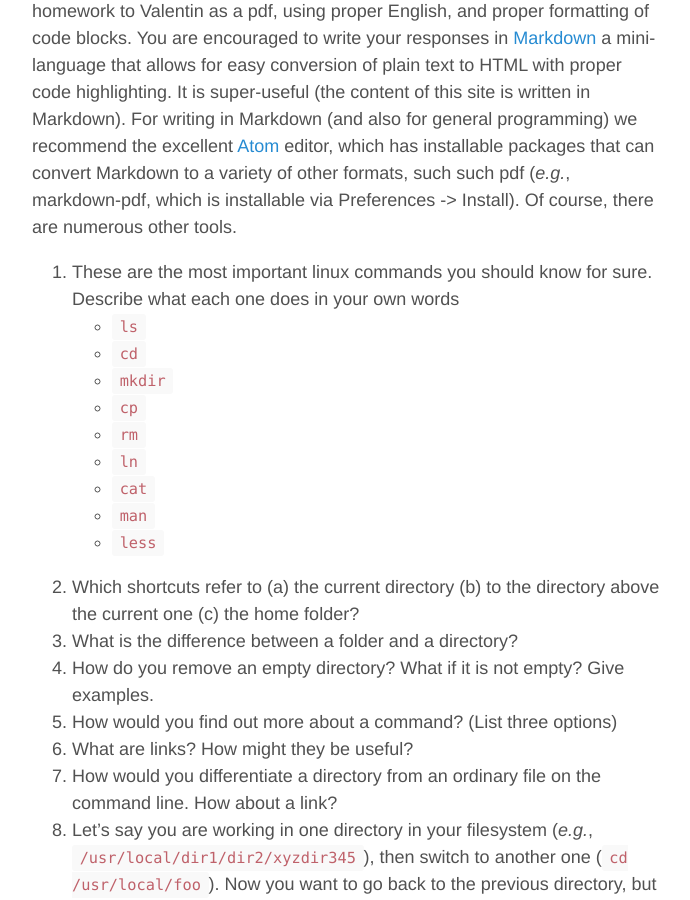
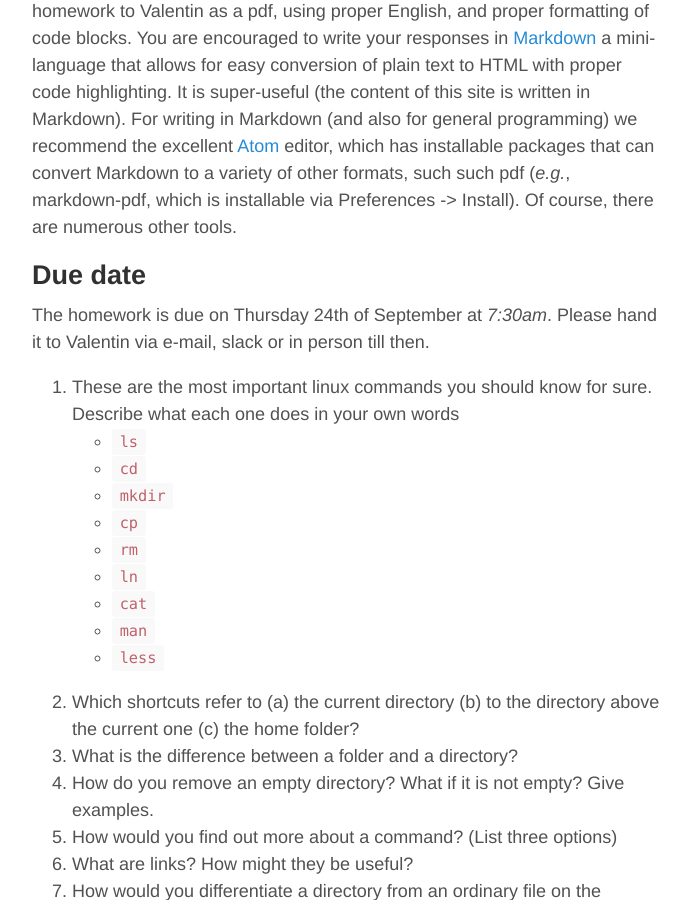
Before and after one commit to MikheyevLab/Computing-Fall-2015, a Jekyll site: the page built from _posts/2015-09-16-1-welcome-to-computing.md, in a window 1280 px wide and 900 px high, scrolled down 1560 px. Shown: the whole window, without its empty margins (293-983 px from the left). Built offline with Jekyll 4.4.1, drawn with Linux system fonts in a browser that asks for light colours.

Commit message:
add due date

```diff
--- a/_posts/2015-09-16-1-welcome-to-computing.md
+++ b/_posts/2015-09-16-1-welcome-to-computing.md
@@ -37,6 +37,9 @@ You can then use `pip`, which comes with Python to [install IPython](http://ipyt
 # Homework
 These are exercises to be finished by next week's class. Please submit homework to Valentin as a pdf, using proper English, and proper formatting of code blocks. You are encouraged to write your responses in [Markdown](http://daringfireball.net/projects/markdown/syntax) a mini-language that allows for easy conversion of plain text to HTML with proper code highlighting. It is super-useful (the content of this site is written in Markdown). For writing in Markdown (and also for general programming) we recommend the excellent [Atom](https://atom.io) editor, which has installable packages that can convert Markdown to a variety of other formats, such such pdf (_e.g._, markdown-pdf, which is installable via Preferences -> Install). Of course, there are numerous other tools.
 
+## Due date
+The homework is due on Thursday 24th of September at *7:30am*. Please hand it to Valentin via e-mail, slack or in person till then.
+
 1. These are the most important linux commands you should know for sure. Describe what each one does in your own words
   - `ls`
   - `cd`
```
